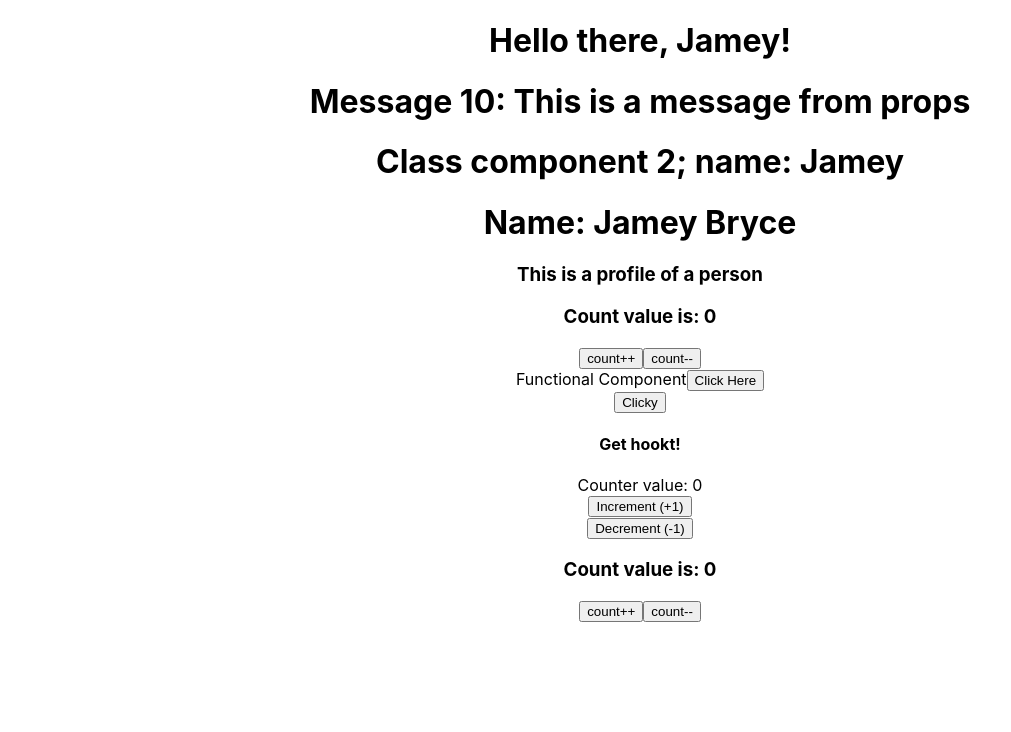
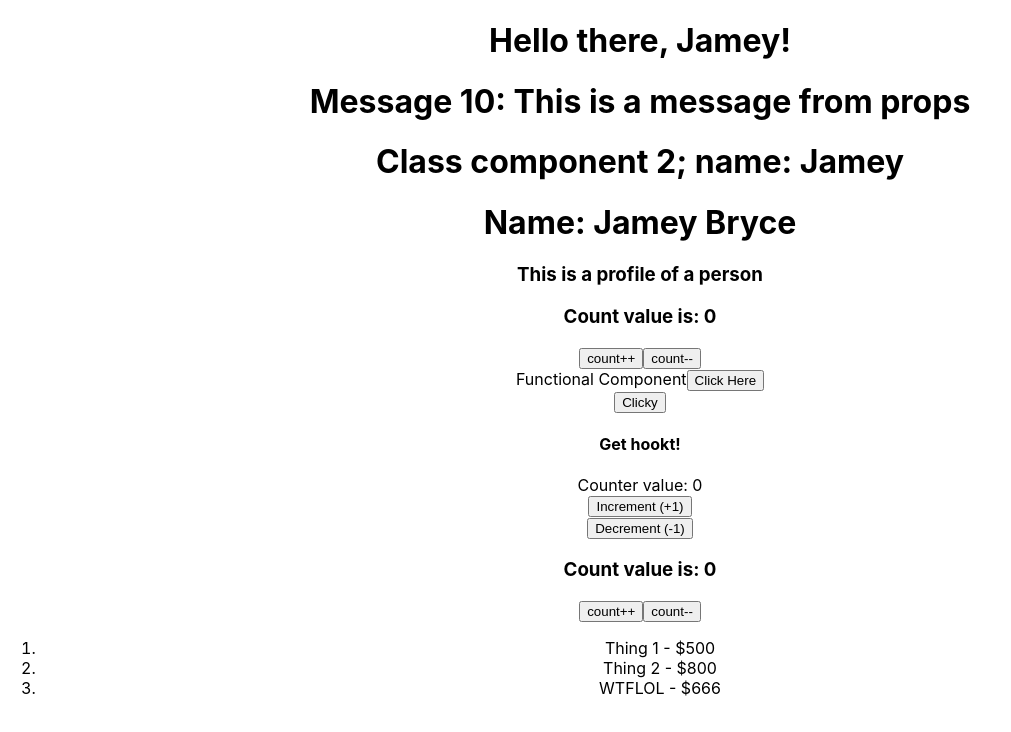
Before and after one commit to jameydev/react-gen-testing, a React (Create React App) app: page / in a window 1280 px wide. Shown: the top 732 px of the page, without its empty margins (0-1011 px from the left). Built offline with nearby package versions, Linux system fonts and the light colour scheme.

Commit message:
list component demo

```diff
--- a/src/App.js
+++ b/src/App.js
@@ -9,6 +9,7 @@ import FunctionEvent from './components/FunctionEvent';
 import ClassEvent from './components/ClassEvent';
 import FunctionalCounter from './components/FunctionalCounter';
 import ConditionalComponent from './components/ConditionalComponent';
+import List from './components/List';
 
 function App() {
   return (
@@ -24,6 +25,25 @@ function App() {
       <ClassEvent />
       <FunctionalCounter />
       <ConditionalComponent />
+      <List ordered={true} items={
+        [
+          {
+            id: 1,
+            name: 'Thing 1',
+            price: 500
+          },
+          {
+            id: 2,
+            name: 'Thing 2',
+            price: 800
+          },
+          {
+            id: 3,
+            name: "WTFLOL",
+            price: 666
+          }
+        ]
+      } />
     </div>
   );
 }
--- /dev/null
+++ b/src/components/List.js
@@ -0,0 +1,23 @@
+// import { useState } from "react";
+
+export default function List(props) {
+    const {ordered, items} = props;
+
+    const itemList = items.map(item => {
+        return (<li key={item.id} className="list-item">{`${item.name} - $${item.price}`}</li>);
+    });
+
+    return ordered ? (
+        <div className="list">
+            <ol>
+                {itemList}
+            </ol>
+        </div>
+    ) : (
+        <div className="list">
+            <ul>
+                {itemList}
+            </ul>
+        </div>
+    );
+}
```
